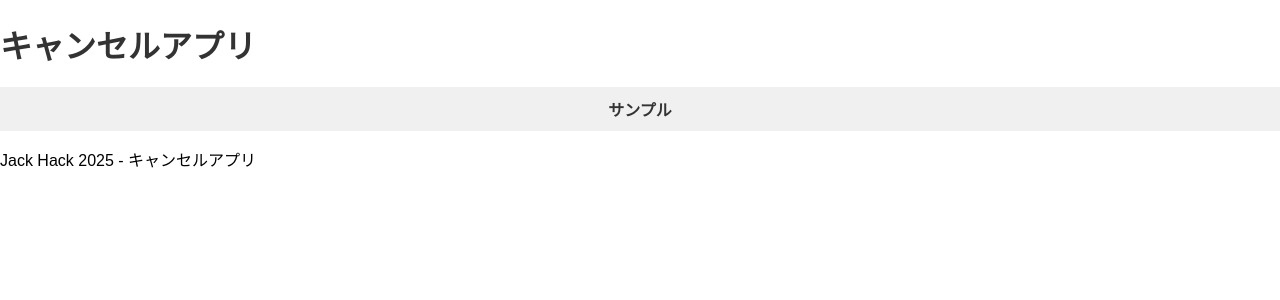
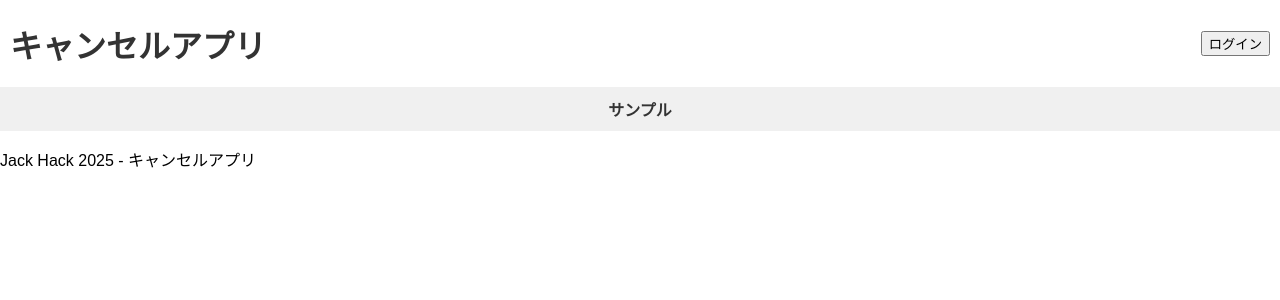
Before and after one commit to jack-app/jackHack2025_B, a React (Create React App) app: page / in a window 1280 px wide. Shown: the top 300 px of the page. Built offline with nearby package versions, Linux system fonts and the light colour scheme; no server answers.

Commit message:
認証を追加

```diff
--- a/package.json
+++ b/package.json
@@ -7,8 +7,10 @@
     "@testing-library/jest-dom": "^6.6.3",
     "@testing-library/react": "^16.3.0",
     "@testing-library/user-event": "^13.5.0",
+    "firebase": "^11.6.1",
     "react": "^19.1.0",
     "react-dom": "^19.1.0",
+    "react-firebase-hooks": "^5.1.1",
     "react-router-dom": "^7.5.2",
     "react-scripts": "5.0.1",
     "web-vitals": "^2.1.4"
--- a/src/App.css
+++ b/src/App.css
@@ -1,27 +1,3 @@
 .App {
   font-family: sans-serif;
 }
-
-nav ul {
-  display: flex;
-  list-style: none;
-  padding: 0;
-  justify-content: center;
-  background-color: #f0f0f0;
-  margin: 0;
-  padding: 10px;
-}
-
-nav li {
-  margin: 0 15px;
-}
-
-nav a {
-  text-decoration: none;
-  color: #333;
-  font-weight: bold;
-}
-
-nav a:hover {
-  color: #007bff;
-}
--- a/src/App.js
+++ b/src/App.js
@@ -1,23 +1,14 @@
-import React from 'react';
-import { BrowserRouter as Router, Routes, Route, Link } from 'react-router-dom';
-import './App.css';
-import Example from './components/pages/Example';
+import React from "react";
+import { Route, BrowserRouter as Router, Routes } from "react-router-dom";
+import "./App.css";
+import Header from "./components/Header/Header";
+import Example from "./components/pages/Example";
 
 function App() {
   return (
     <Router>
       <div className="App">
-        <header className="App-header">
-          <h1>キャンセルアプリ</h1>
-          <nav>
-            <ul className="nav-links">
-              {/* <li><Link to="/">ホーム</Link></li>
-              <li><Link to="/cancel-list">キャンセル一覧</Link></li>
-              <li><Link to="/add-cancel">新規追加</Link></li> */}
-              <li><Link to="/example">サンプル</Link></li>
-            </ul>
-          </nav>
-        </header>
+        <Header />
 
         <main className="App-main">
           <Routes>
--- /dev/null
+++ b/src/components/Header/Header.jsx
@@ -0,0 +1,47 @@
+import { GoogleAuthProvider, signInWithPopup, signOut } from "firebase/auth";
+import { useAuthState } from "react-firebase-hooks/auth";
+import { Link } from "react-router-dom";
+import { auth } from "../../firebase/firebase-config";
+import styles from "./Header.module.css";
+
+const login = () => {
+  const GoogleProvider = new GoogleAuthProvider();
+  signInWithPopup(auth, GoogleProvider).catch((error) => {
+    console.error("Error during sign-in:", error);
+  });
+};
+
+const logout = () => {
+  signOut(auth).catch((error) => {
+    console.error("Error during sign-out:", error);
+  });
+};
+
+const Header = () => {
+  const [user] = useAuthState(auth);
+
+  return (
+    <header className="App-header">
+      <div className={styles["header-content"]}>
+        <h1>キャンセルアプリ</h1>
+        {user ? (
+          <button onClick={logout}>ログアウト</button>
+        ) : (
+          <button onClick={login}>ログイン</button>
+        )}
+      </div>
+      <nav>
+        <ul className="nav-links">
+          {/* <li><Link to="/">ホーム</Link></li>
+              <li><Link to="/cancel-list">キャンセル一覧</Link></li>
+              <li><Link to="/add-cancel">新規追加</Link></li> */}
+          <li>
+            <Link to="/example">サンプル</Link>
+          </li>
+        </ul>
+      </nav>
+    </header>
+  );
+};
+
+export default Header;
--- /dev/null
+++ b/src/components/Header/Header.module.css
@@ -0,0 +1,34 @@
+.header-content {
+  display: flex;
+  justify-content: space-between;
+  align-items: center;
+  padding: 0 10px;
+}
+
+.header-content button {
+  display: inline-block;
+}
+
+nav ul {
+  display: flex;
+  list-style: none;
+  padding: 0;
+  justify-content: center;
+  background-color: #f0f0f0;
+  margin: 0;
+  padding: 10px;
+}
+
+nav li {
+  margin: 0 15px;
+}
+
+nav a {
+  text-decoration: none;
+  color: #333;
+  font-weight: bold;
+}
+
+nav a:hover {
+  color: #007bff;
+}
--- /dev/null
+++ b/src/firebase/firebase-config.js
@@ -0,0 +1,16 @@
+import { initializeApp } from "firebase/app";
+import { getAuth } from "firebase/auth";
+
+const firebaseConfig = {
+  apiKey: process.env.REACT_APP_FIREBASE_API_KEY,
+  authDomain: process.env.REACT_APP_FIREBASE_AUTH_DOMAIN,
+  projectId: process.env.REACT_APP_FIREBASE_PROJECT_ID,
+  storageBucket: process.env.REACT_APP_FIREBASE_STORAGE_BUCKET,
+  messagingSenderId: process.env.REACT_APP_FIREBASE_MESSAGING_SENDER_ID,
+  appId: process.env.REACT_APP_FIREBASE_APP_ID,
+  measurementId: process.env.REACT_APP_FIREBASE_MEASUREMENT_ID,
+};
+
+const app = initializeApp(firebaseConfig);
+
+export const auth = getAuth(app);
```
Also changed, not shown: 2 other files (tests, documents, lock files or other folders).
